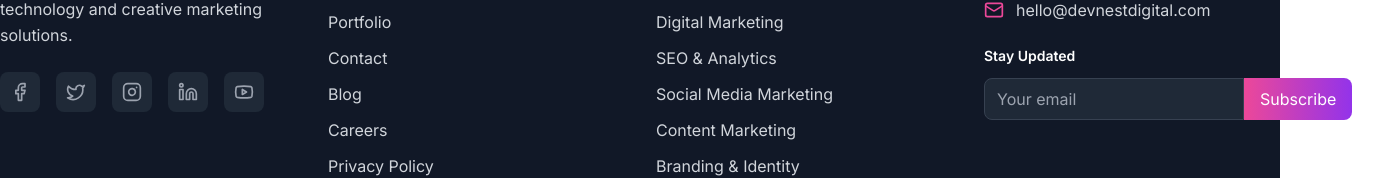
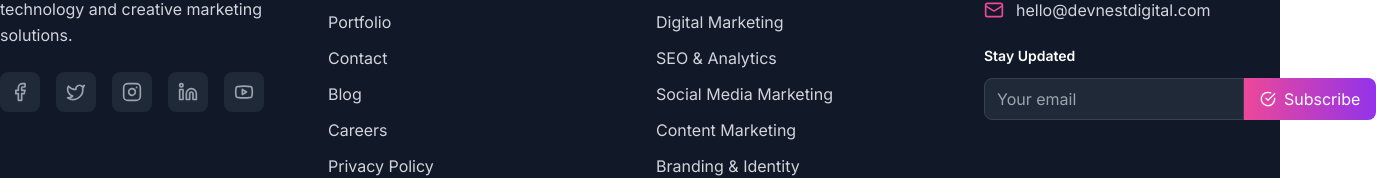
Before and after one commit to sunilbvc/NextJS-Web, a Next.js app: page / in a window 1280 px wide. Shown: the part 9349-9527 px from the top of the page, 1376 px wide, since content can reach past the window. Built offline with nearby package versions, Linux system fonts and the light colour scheme.

Commit message:
Add functional newsletter subscription to Footer component

```diff
--- a/components/Footer.tsx
+++ b/components/Footer.tsx
@@ -1,10 +1,52 @@
 'use client'
 
 import { motion } from 'framer-motion'
-import { Facebook, Twitter, Instagram, Linkedin, Youtube, Phone, Mail, MapPin } from 'lucide-react'
+import { Facebook, Twitter, Instagram, Linkedin, Youtube, Phone, Mail, MapPin, CheckCircle, XCircle, Loader2 } from 'lucide-react'
+import { useState } from 'react'
 
 export default function Footer() {
   const currentYear = new Date().getFullYear()
+
+  // Newsletter subscription state
+  const [newsletterEmail, setNewsletterEmail] = useState('')
+  const [isSubscribing, setIsSubscribing] = useState(false)
+  const [newsletterStatus, setNewsletterStatus] = useState<'idle' | 'success' | 'error'>('idle')
+  const [newsletterMessage, setNewsletterMessage] = useState('')
+
+  // Handle newsletter subscription
+  const handleNewsletterSubmit = async (e: React.FormEvent) => {
+    e.preventDefault()
+
+    if (!newsletterEmail || !newsletterEmail.includes('@')) {
+      setNewsletterStatus('error')
+      setNewsletterMessage('Please enter a valid email address')
+      return
+    }
+
+    setIsSubscribing(true)
+    setNewsletterStatus('idle')
+    setNewsletterMessage('')
+
+    try {
+      // Import and use Firebase subscription function
+      const { subscribeEmail } = await import('../lib/firebase')
+      const result = await subscribeEmail(newsletterEmail, 'footer-newsletter')
+
+      if (result.success) {
+        setNewsletterStatus('success')
+        setNewsletterMessage('Thank you for subscribing! You\'ll receive updates soon.')
+        setNewsletterEmail('')
+      } else {
+        setNewsletterStatus('error')
+        setNewsletterMessage(result.error || 'Subscription failed. Please try again.')
+      }
+    } catch (error) {
+      setNewsletterStatus('error')
+      setNewsletterMessage('An unexpected error occurred. Please try again.')
+    } finally {
+      setIsSubscribing(false)
+    }
+  }
 
   const quickLinks = [
     { name: 'Home', href: '#home' },
@@ -139,16 +181,49 @@ export default function Footer() {
               {/* Newsletter Signup */}
               <div className="mt-6">
                 <h5 className="text-sm font-semibold mb-3">Stay Updated</h5>
+                <form onSubmit={handleNewsletterSubmit} className="space-y-3">
                   <div className="flex">
                     <input
                       type="email"
                       placeholder="Your email"
                       className="flex-1 px-3 py-2 bg-gray-800 border border-gray-700 rounded-l-lg text-white placeholder-gray-400 focus:outline-none focus:ring-2 focus:ring-pink-500 focus:border-transparent"
+                      value={newsletterEmail}
+                      onChange={(e) => setNewsletterEmail(e.target.value)}
+                      disabled={isSubscribing}
+                      required
                     />
-                  <button className="px-4 py-2 bg-gradient-to-r from-pink-500 to-purple-600 hover:from-pink-600 hover:to-purple-700 text-white rounded-r-lg transition-all duration-200">
-                    Subscribe
+                    <button
+                      type="submit"
+                      className="px-4 py-2 bg-gradient-to-r from-pink-500 to-purple-600 hover:from-pink-600 hover:to-purple-700 text-white rounded-r-lg transition-all duration-200 flex items-center space-x-2 disabled:opacity-50 disabled:cursor-not-allowed"
+                      disabled={isSubscribing}
+                    >
+                      {isSubscribing ? (
+                        <Loader2 className="w-4 h-4 animate-spin" />
+                      ) : (
+                        <CheckCircle className="w-4 h-4" />
+                      )}
+                      <span>{isSubscribing ? 'Subscribing...' : 'Subscribe'}</span>
                     </button>
                   </div>
+
+                  {/* Status Messages */}
+                  {newsletterStatus !== 'idle' && (
+                    <motion.div
+                      initial={{ opacity: 0, y: 5 }}
+                      animate={{ opacity: 1, y: 0 }}
+                      className={`flex items-center gap-2 text-sm ${
+                        newsletterStatus === 'success' ? 'text-green-400' : 'text-red-400'
+                      }`}
+                    >
+                      {newsletterStatus === 'success' ? (
+                        <CheckCircle className="w-4 h-4" />
+                      ) : (
+                        <XCircle className="w-4 h-4" />
+                      )}
+                      <span>{newsletterMessage}</span>
+                    </motion.div>
+                  )}
+                </form>
               </div>
             </div>
           </div>
```
Lines whose indentation alone changed are shown as unchanged.
